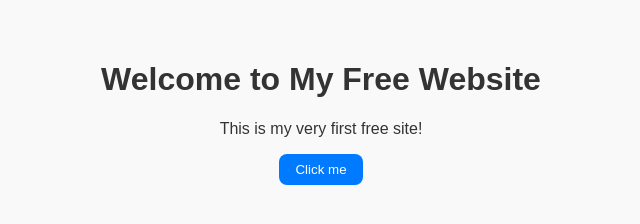
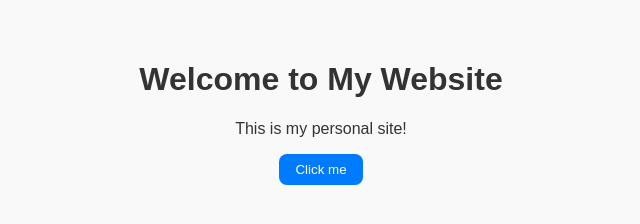
Before and after one commit to jemindesai/my-website, a plain HTML site: page index.html in a window 1280 px wide. Shown: the whole page, without its empty margins (319-959 px from the left). Drawn offline with Linux system fonts and the light colour scheme.

Commit message:
Editing display text

```diff
--- a/index.html
+++ b/index.html
@@ -3,15 +3,15 @@
 <head>
   <meta charset="UTF-8" />
   <meta name="viewport" content="width=device-width, initial-scale=1.0" />
-  <title>My Free Website</title>
+  <title>My Website</title>
   <link rel="stylesheet" href="style.css" />
 </head>
 <body>
   <header>
-    <h1>Welcome to My Free Website</h1>
+    <h1>Welcome to My Website</h1>
   </header>
   <main>
-    <p>This is my very first free site!</p>
+    <p>This is my personal site!</p>
     <button id="clickMe">Click me</button>
   </main>
   <script src="script.js"></script>
```
